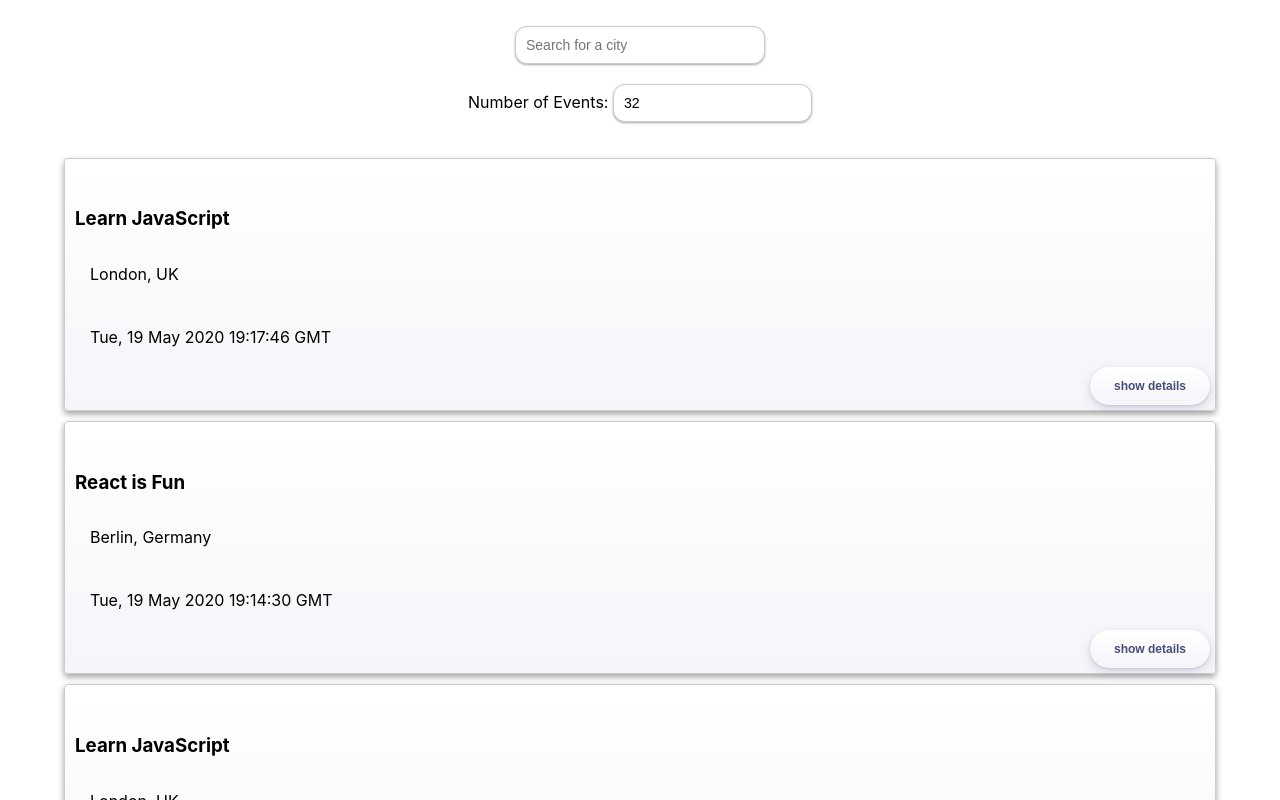
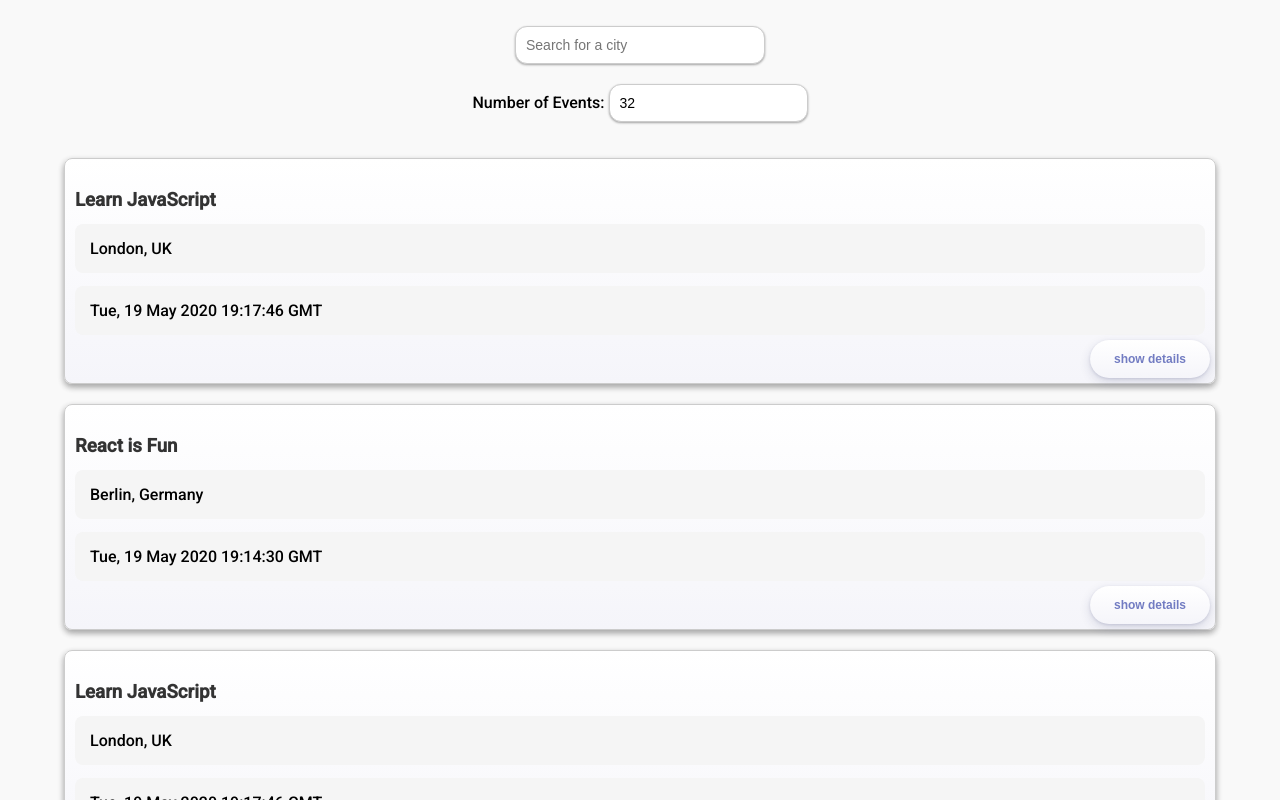
Before and after one commit to VadymMakohon/Meet-App, a React (Create React App) app: page / in a window 1280 px wide. Shown: the top 800 px of the page. Built offline with nearby package versions, Linux system fonts and the light colour scheme.

Commit message:
added box shadow, backgrount color and transitions

```diff
--- a/src/App.css
+++ b/src/App.css
@@ -3,6 +3,8 @@
 .App {
   text-align: center;
   padding: 2% 5%;
+  background-color: #f9f9f9;
+  font-family: 'Roboto', sans-serif;
 }
 
 .App * {
@@ -17,11 +19,12 @@ ul {
 p {
   margin: 13px 0;
   padding: 15px;
+  background-color: #f5f5f5;
+  border-radius: 8px;
 }
 
 input[type='text'],
-input[type="number"]
- {
+input[type="number"] {
   padding: 8px 6px 8px 10px;
   border-radius: 12px;
   outline: none;
@@ -32,6 +35,12 @@ input[type="number"]
   height: 38px;
   margin-bottom: 20px;
   box-shadow: 0 1px 3px rgba(0, 0, 0, 0.12), 0 1px 2px rgba(0, 0, 0, 0.24);
+  transition: border-color 0.3s ease;
+}
+
+input[type='text']:focus,
+input[type="number"]:focus {
+  border-color: #007BFF;
 }
 
 .city {
@@ -47,21 +56,23 @@ input[type="number"]
 .location {
   padding: 15px;
   font-size: 25px;
+  color: #333;
 }
 
 .summary {
   font-size: 20px;
   padding: 10px;
-  color: rgb(52, 58, 123);
+  color: #34427b;
 }
 
 .created {
   font-size: 15px;
-  color: rgb(87, 87, 87);
+  color: #575757;
 }
 
 .des-info {
   font-size: 19px;
+  color: #666;
 }
 
 .suggestions {
@@ -73,34 +84,48 @@ input[type="number"]
   margin: 0;
   font-size: 14px;
   box-shadow: 10px 10px 16px -12px rgba(0, 0, 0, 0.75);
+  border-radius: 8px;
+  overflow: hidden;
 }
 
 .suggestions > li {
   text-align: left;
   padding: 8px 6px 8px 10px;
-  background-color: #eee;
+  background-color: #fff;
   cursor: default;
+  border-bottom: 1px solid #ccc;
+  transition: background-color 0.3s ease, color 0.3s ease;
 }
 
 .suggestions > li:last-child {
-  border-bottom-left-radius: 4px;
-  border-bottom-right-radius: 4px;
+  border-bottom: none;
 }
 
 .suggestions > li:hover {
-  background-color: rgb(23, 34, 198);
+  background-color: #1722c6;
   color: #fff;
 }
 
 .event {
   padding: 30px 10px 35px;
-  margin-bottom: 10px;
+  margin-bottom: 20px;
   text-align: left;
   border: 1px solid #ccc;
-  border-radius: 4px;
+  border-radius: 8px;
   background-image: linear-gradient(180deg, #fff, #f5f5fa);
   position: relative;
   box-shadow: 0 3px 6px rgba(0, 0, 0, 0.16), 0 3px 6px rgba(0, 0, 0, 0.23);
+  transition: transform 0.3s ease, box-shadow 0.3s ease;
+}
+
+.event:hover {
+  transform: translateY(-5px);
+  box-shadow: 0 6px 12px rgba(0, 0, 0, 0.2), 0 6px 12px rgba(0, 0, 0, 0.25);
+}
+
+.event h3 {
+  margin: 0 0 10px;
+  color: #333;
 }
 
 .details-btn {
@@ -112,16 +137,19 @@ input[type="number"]
   outline: none;
   cursor: pointer;
   display: inline-block;
-  outline: 0;
-  border: 0;
-  cursor: pointer;
+  border: none;
   font-weight: 600;
-  color: rgb(72, 76, 122);
+  color: #727cc2;
   font-size: 12px;
   height: 38px;
   padding: 8px 24px;
   border-radius: 50px;
   background-image: linear-gradient(180deg, #fff, #f5f5fa);
-  box-shadow: 0 4px 11px 0 rgb(37 44 97 / 15%),
-    0 1px 3px 0 rgb(93 100 148 / 20%);
+  box-shadow: 0 4px 11px 0 rgb(37 44 97 / 15%), 0 1px 3px 0 rgb(93 100 148 / 20%);
+  transition: background-color 0.3s ease, color 0.3s ease;
 }
+
+.details-btn:hover {
+  background-color: #727cc2;
+  color: #fff;
+}
```
